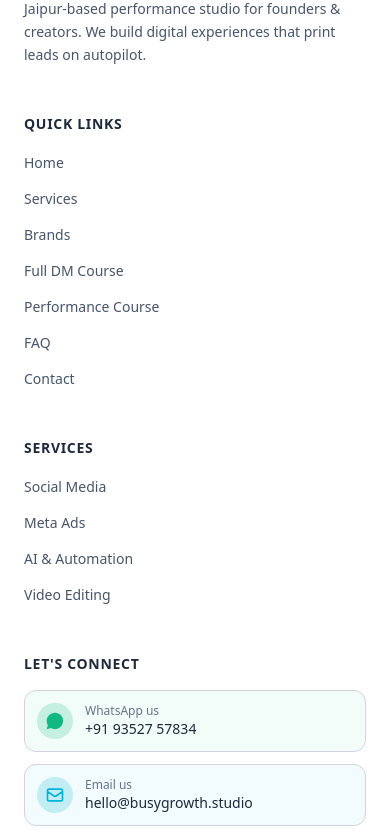
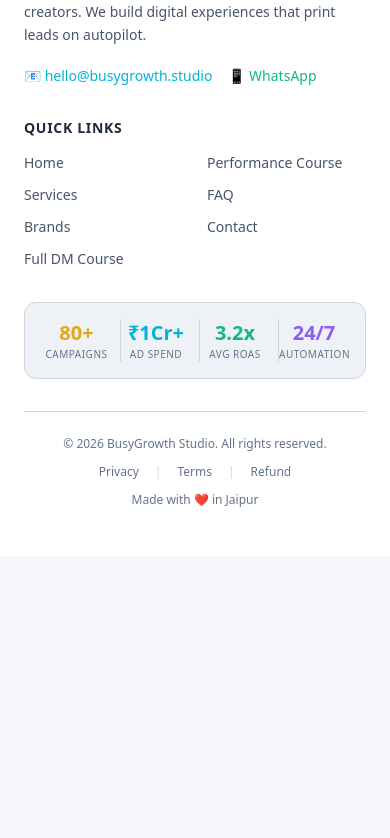
Before and after one commit to dishantsaini25/busyGrowth, a Next.js app: page / in a window 390 px wide. Shown: the part 5406-6244 px from the top of the page. After the commit the page ends 5962 px from the top, so only its background shows below. Built offline with nearby package versions, Linux system fonts and the light colour scheme.

Commit message:
Fix Footer section according to mobile view

```diff
--- a/src/app/components/Footer.jsx
+++ b/src/app/components/Footer.jsx
@@ -7,21 +7,21 @@
 
   return (
     <footer className="relative mt-24 border-t border-border-light bg-white">
-      <div className="absolute inset-x-0 top-0 h-px bg-linear-to-r from-transparent via-gold/30 to-transparent" />
+      <div className="absolute inset-x-0 top-0 h-px bg-gradient-to-r from-transparent via-gold/30 to-transparent" />
 
-      <div className="mx-auto max-w-7xl px-6 py-16 md:px-8">
-        <div className="grid gap-12 md:grid-cols-2 lg:grid-cols-4 lg:gap-8">
+      <div className="mx-auto max-w-7xl px-6 py-12 md:px-8 md:py-16">
+        <div className="grid gap-8 sm:grid-cols-2 lg:grid-cols-4 lg:gap-8">
 
-          {/* Column 1: Brand */}
+          {/* Column 1: Brand - Full width on mobile */}
           <motion.div
             initial={{ opacity: 0, y: 20 }}
             whileInView={{ opacity: 1, y: 0 }}
             viewport={{ once: true }}
             transition={{ duration: 0.5 }}
-            className="space-y-4"
+            className="space-y-3 sm:col-span-2 lg:col-span-1"
           >
             <Link href="/" className="inline-block">
-              <span className="bg-linear-to-r from-gold via-gold/90 to-gold-dim bg-clip-text text-2xl font-bold text-transparent">
+              <span className="bg-gradient-to-r from-gold via-gold/90 to-gold-dim bg-clip-text text-2xl font-bold text-transparent">
                 BusyGrowth
               </span>
               <span className="ml-1 text-xs font-medium uppercase text-text-light">Studio</span>
@@ -30,107 +30,84 @@
               Jaipur-based performance studio for founders & creators.
               We build digital experiences that print leads on autopilot.
             </p>
+
+            {/* Mobile-only contact (shows only on small screens) */}
+            <div className="flex gap-4 pt-2 sm:hidden">
+              <a href="mailto:hello@busygrowth.studio" className="text-sm text-cyan-accent">
+                📧 hello@busygrowth.studio
+              </a>
+              <a href="https://wa.me/919352757834" className="text-sm text-emerald-accent">
+                📱 WhatsApp
+              </a>
+            </div>
           </motion.div>
 
-          {/* Column 2: Quick Links - FIXED PATHS */}
+          {/* Column 2: Quick Links + Services (Side-by-Side on Mobile) */}
           <motion.div
             initial={{ opacity: 0, y: 20 }}
             whileInView={{ opacity: 1, y: 0 }}
             viewport={{ once: true }}
             transition={{ duration: 0.5, delay: 0.1 }}
-            className="space-y-4"
+            className="grid grid-cols-2 gap-6 sm:col-span-2 lg:col-span-1"
           >
-            <h3 className="text-sm font-semibold uppercase tracking-wider text-text-dark">
-              Quick Links
-            </h3>
-            <ul className="space-y-3">
-              <li>
-                <Link href="/" className="text-sm text-text-gray transition hover:text-gold">
-                  Home
-                </Link>
-              </li>
-              <li>
-                <Link href="/services" className="text-sm text-text-gray transition hover:text-gold">
-                  Services
-                </Link>
-              </li>
-              <li>
-                <Link href="/#brands" className="text-sm text-text-gray transition hover:text-gold">
-                  Brands
-                </Link>
-              </li>
-              <li>
-                <Link href="/course" className="text-sm text-text-gray transition hover:text-gold">
-                  Full DM Course
-                </Link>
-              </li>
-              <li>
-                <Link href="/performance-course" className="text-sm text-text-gray transition hover:text-gold">
-                  Performance Course
-                </Link>
-              </li>
-              <li>
-                <Link href="/#faq" className="text-sm text-text-gray transition hover:text-gold">
-                  FAQ
-                </Link>
-              </li>
-              <li>
-                <Link href="/contact" className="text-sm text-text-gray transition hover:text-gold">
-                  Contact
-                </Link>
-              </li>
-            </ul>
+            {/* Quick Links */}
+            <div className="space-y-3">
+              <h3 className="text-sm font-semibold uppercase tracking-wider text-text-dark">
+                Quick Links
+              </h3>
+              <ul className="space-y-2">
+                <li><Link href="/" className="text-sm text-text-gray transition hover:text-gold">Home</Link></li>
+                <li><Link href="/services" className="text-sm text-text-gray transition hover:text-gold">Services</Link></li>
+                <li><Link href="/#brands" className="text-sm text-text-gray transition hover:text-gold">Brands</Link></li>
+                <li><Link href="/course" className="text-sm text-text-gray transition hover:text-gold">Full DM Course</Link></li>
+              </ul>
+            </div>
+
+            {/* More Links */}
+            <div className="space-y-3">
+              <h3 className="text-sm font-semibold uppercase tracking-wider text-text-dark">
+                &nbsp;
+              </h3>
+              <ul className="space-y-2">
+                <li><Link href="/performance-course" className="text-sm text-text-gray transition hover:text-gold">Performance Course</Link></li>
+                <li><Link href="/#faq" className="text-sm text-text-gray transition hover:text-gold">FAQ</Link></li>
+                <li><Link href="/contact" className="text-sm text-text-gray transition hover:text-gold">Contact</Link></li>
+              </ul>
+            </div>
           </motion.div>
 
-          {/* Column 3: Services */}
+          {/* Column 3: Services (Hidden on mobile, shown in Column 2) */}
           <motion.div
             initial={{ opacity: 0, y: 20 }}
             whileInView={{ opacity: 1, y: 0 }}
             viewport={{ once: true }}
             transition={{ duration: 0.5, delay: 0.2 }}
-            className="space-y-4"
+            className="hidden space-y-3 lg:block"
           >
             <h3 className="text-sm font-semibold uppercase tracking-wider text-text-dark">
               Services
             </h3>
-            <ul className="space-y-3">
-              <li>
-                <Link href="/services#social-media" className="text-sm text-text-gray transition hover:text-gold">
-                  Social Media
-                </Link>
-              </li>
-              <li>
-                <Link href="/services#meta-ads" className="text-sm text-text-gray transition hover:text-gold">
-                  Meta Ads
-                </Link>
-              </li>
-              <li>
-                <Link href="/services#ai-automation" className="text-sm text-text-gray transition hover:text-gold">
-                  AI & Automation
-                </Link>
-              </li>
-              <li>
-                <Link href="/services#video-editing" className="text-sm text-text-gray transition hover:text-gold">
-                  Video Editing
-                </Link>
-              </li>
+            <ul className="space-y-2">
+              <li><Link href="/services#social-media" className="text-sm text-text-gray transition hover:text-gold">Social Media</Link></li>
+              <li><Link href="/services#meta-ads" className="text-sm text-text-gray transition hover:text-gold">Meta Ads</Link></li>
+              <li><Link href="/services#ai-automation" className="text-sm text-text-gray transition hover:text-gold">AI & Automation</Link></li>
+              <li><Link href="/services#video-editing" className="text-sm text-text-gray transition hover:text-gold">Video Editing</Link></li>
             </ul>
           </motion.div>
 
-          {/* Column 4: Contact */}
+          {/* Column 4: Contact (Desktop only) */}
           <motion.div
             initial={{ opacity: 0, y: 20 }}
             whileInView={{ opacity: 1, y: 0 }}
             viewport={{ once: true }}
             transition={{ duration: 0.5, delay: 0.3 }}
-            className="space-y-4"
+            className="hidden space-y-3 lg:block"
           >
             <h3 className="text-sm font-semibold uppercase tracking-wider text-text-dark">
               Let's Connect
             </h3>
 
             <div className="space-y-3">
-              {/* WhatsApp */}
               <a
                 href="https://wa.me/919352757834"
                 target="_blank"
@@ -150,7 +127,6 @@
                 </div>
               </a>
 
-              {/* Email */}
               <a
                 href="mailto:hello@busygrowth.studio"
                 className="group flex items-center gap-3 rounded-xl border border-cyan-accent/20 bg-cyan-accent/5 p-3 transition-all hover:bg-cyan-accent/10"
@@ -168,7 +144,6 @@
                 </div>
               </a>
 
-              {/* Location */}
               <div className="flex items-start gap-3 rounded-xl border border-border-light bg-white/50 p-3">
                 <div className="rounded-full bg-gold/20 p-2 text-gold">
                   <svg className="h-5 w-5" fill="none" stroke="currentColor" viewBox="0 0 24 24">
@@ -186,53 +161,53 @@
           </motion.div>
         </div>
 
-        {/* Stats Strip */}
+        {/* Stats Strip - Compact on Mobile */}
         <motion.div
           initial={{ opacity: 0 }}
           whileInView={{ opacity: 1 }}
           viewport={{ once: true }}
           transition={{ duration: 0.5, delay: 0.4 }}
-          className="my-12 grid grid-cols-2 gap-4 rounded-2xl border border-border-light bg-bg-gray p-6 md:grid-cols-4"
+          className="my-8 grid grid-cols-4 gap-2 rounded-xl border border-border-light bg-bg-gray p-4 md:my-12 md:gap-4 md:p-6"
         >
           <div className="text-center">
-            <p className="font-manrope text-2xl font-bold text-gold">80+</p>
-            <p className="text-xs uppercase tracking-wider text-text-light">Campaigns</p>
+            <p className="text-xl font-bold text-gold md:text-2xl">80+</p>
+            <p className="text-[10px] uppercase tracking-wider text-text-light md:text-xs">Campaigns</p>
           </div>
           <div className="text-center border-l border-border-light">
-            <p className="font-manrope text-2xl font-bold text-cyan-accent">₹1Cr+</p>
-            <p className="text-xs uppercase tracking-wider text-text-light">Ad Spend</p>
+            <p className="text-xl font-bold text-cyan-accent md:text-2xl">₹1Cr+</p>
+            <p className="text-[10px] uppercase tracking-wider text-text-light md:text-xs">Ad Spend</p>
           </div>
           <div className="text-center border-l border-border-light">
-            <p className="font-manrope text-2xl font-bold text-emerald-accent">3.2x</p>
-            <p className="text-xs uppercase tracking-wider text-text-light">Avg ROAS</p>
+            <p className="text-xl font-bold text-emerald-accent md:text-2xl">3.2x</p>
+            <p className="text-[10px] uppercase tracking-wider text-text-light md:text-xs">Avg ROAS</p>
           </div>
           <div className="text-center border-l border-border-light">
-            <p className="font-manrope text-2xl font-bold text-purple-accent">24/7</p>
-            <p className="text-xs uppercase tracking-wider text-text-light">Automation</p>
+            <p className="text-xl font-bold text-purple-accent md:text-2xl">24/7</p>
+            <p className="text-[10px] uppercase tracking-wider text-text-light md:text-xs">Automation</p>
           </div>
         </motion.div>
 
         {/* Bottom Bar */}
-        <div className="flex flex-col items-center justify-between gap-4 border-t border-border-light pt-8 text-center md:flex-row md:text-left">
-          <p className="text-sm text-text-light">
+        <div className="flex flex-col items-center justify-between gap-3 border-t border-border-light pt-6 text-center md:flex-row md:text-left">
+          <p className="text-xs text-text-light md:text-sm">
             © {currentYear} BusyGrowth Studio. All rights reserved.
           </p>
 
-          <div className="flex flex-wrap items-center justify-center gap-6 text-sm">
+          <div className="flex flex-wrap items-center justify-center gap-4 text-xs md:gap-6 md:text-sm">
             <Link href="/privacy" className="text-text-light transition hover:text-gold">
-              Privacy Policy
+              Privacy
             </Link>
             <span className="text-border-light">|</span>
             <Link href="/terms" className="text-text-light transition hover:text-gold">
-              Terms of Service
+              Terms
             </Link>
             <span className="text-border-light">|</span>
             <Link href="/refund" className="text-text-light transition hover:text-gold">
-              Refund Policy
+              Refund
             </Link>
           </div>
 
-          <p className="text-sm text-text-light">
+          <p className="text-xs text-text-light md:text-sm">
             Made with <span className="text-red-400">❤️</span> in Jaipur
           </p>
         </div>
```
